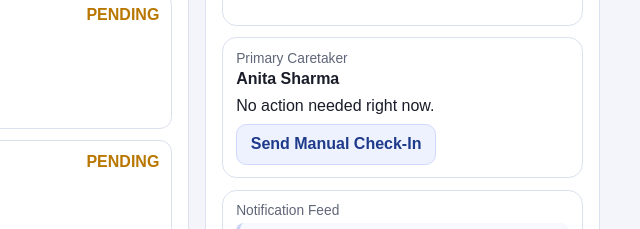
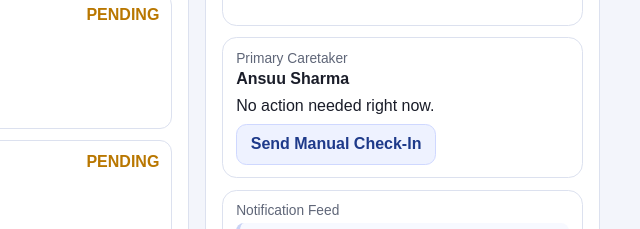
Before and after one commit to Ansuu7/PROJECT, a plain HTML site: page index.html in a window 1280 px wide. Shown: the part 416-645 px from the top of the page, 640-1280 px from the left. Drawn offline with nearby package versions, Linux system fonts and the light colour scheme.

Commit message:
Update caretaker name from Anita to Ansuu Sharma

```diff
--- a/index.html
+++ b/index.html
@@ -102,7 +102,7 @@
 
                     <article class="status-box">
                         <p class="label">Primary Caretaker</p>
-                        <p class="caretaker-name">Anita Sharma</p>
+                        <p class="caretaker-name">Ansuu Sharma</p>
                         <p id="caretakerUpdate" class="status-text">No action needed right now.</p>
                         <button id="manualCheckIn" class="btn btn-secondary" type="button">Send Manual Check-In</button>
                     </article>
```
